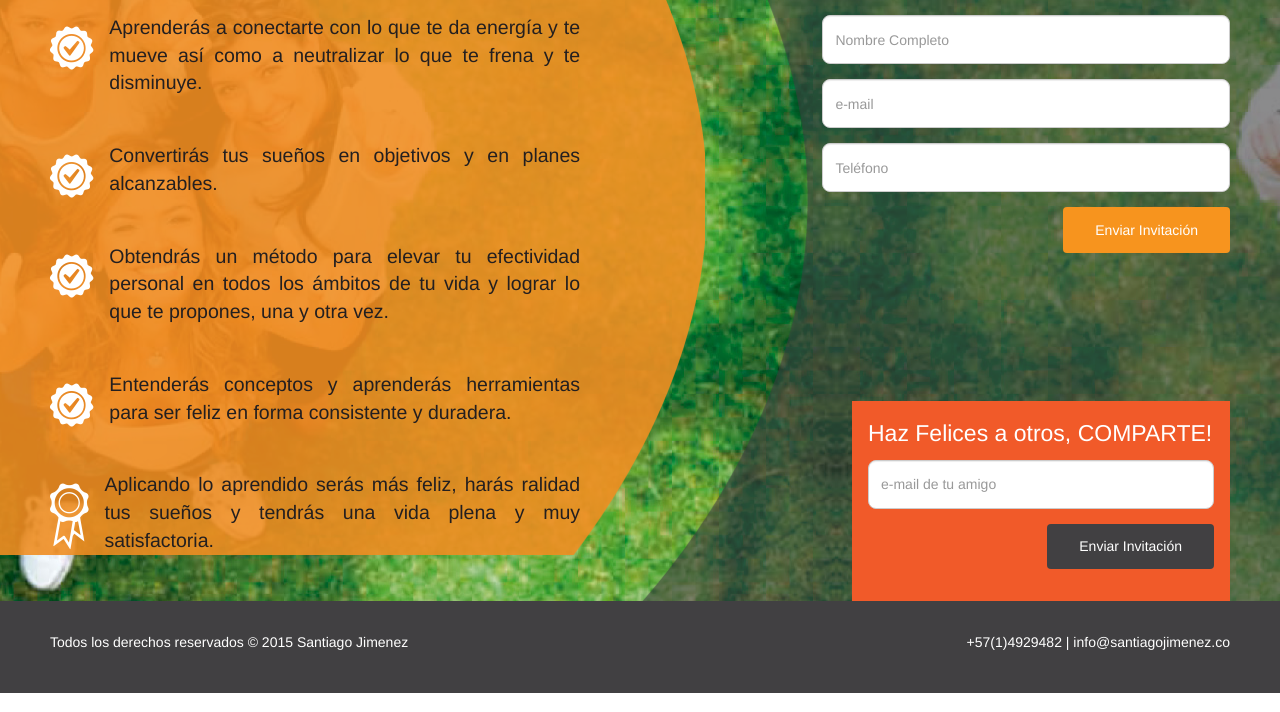
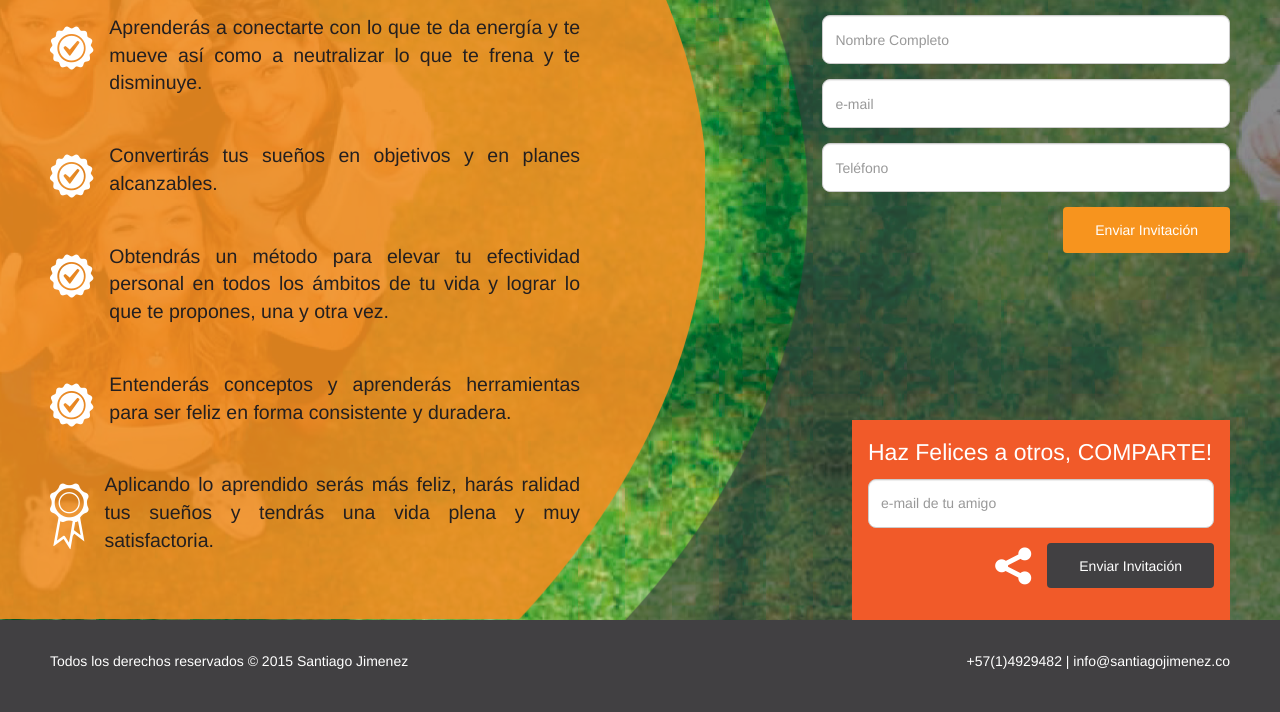
Before and after one commit to daguiheso/Landing-Santiago, a plain HTML site: page index.html in a window 1280 px wide. Shown: the part 367-1079 px from the top of the page. Drawn offline with Linux system fonts and the light colour scheme; files whose address does not match are found by name.

Commit message:
Implemented icon-font for shared

```diff
--- a/index.html
+++ b/index.html
@@ -72,9 +72,9 @@
 				<div class="form-group">
 					<input type="text" class="form-control" placeholder="e-mail de tu amigo">
 				</div>
-				<span></span>
 				<div class="form-group">
 				    <button type="submit" class="btn">Enviar Invitación</button>
+					<span class="icon-shared shared-icon"></span>
 				</div>
 			</div>
 
--- a/style.css
+++ b/style.css
@@ -50,6 +50,11 @@
 	margin-right: 1rem;
     font-size: 3.5rem;
     margin-top: .8rem;
+}
+.shared-icon {
+	font-size: 2.3rem;
+	float: right;
+	margin: .3rem 1rem;
 }
 /*
 
@@ -118,6 +123,7 @@ html {
 	background-position-x: -50px;
 	position: relative;
 	top: -.1rem;
+	padding-bottom: 1.2rem;
     font-size: 16px;
 }
 .Wrapper-textTitle {
@@ -339,7 +345,9 @@ html {
 	    font-size: 20px;
 	}
 }
+@media screen and (max-width: 1037px) {
 
+}
 
 
 
```
